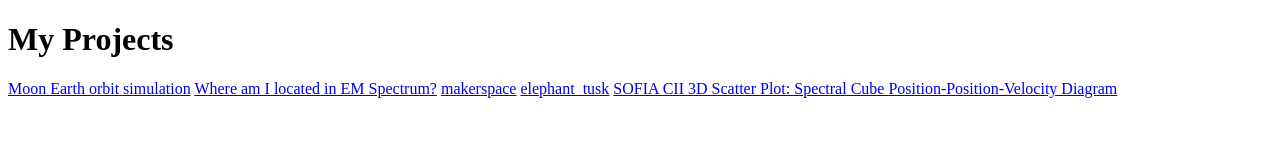
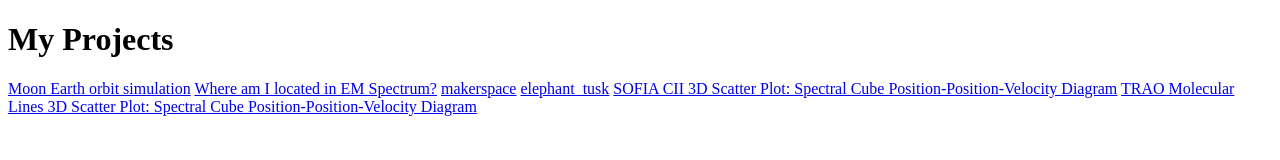
Before and after one commit to Lim1029/Lim1029.github.io, a plain HTML site: page index.html in a window 1280 px wide. Drawn offline with Linux system fonts and the light colour scheme.

Commit message:
Update index.html

```diff
--- a/index.html
+++ b/index.html
@@ -10,5 +10,6 @@
     <a href="makerspace.jpg">makerspace</a>
     <a href="elephant_tusk.jpg">elephant_tusk</a>
     <a href="sofiaCII.html">SOFIA CII 3D Scatter Plot: Spectral Cube Position-Position-Velocity Diagram</a>
+    <a href="w40_molecular.html">TRAO Molecular Lines 3D Scatter Plot: Spectral Cube Position-Position-Velocity Diagram</a>
 </body>
 </html>
```
